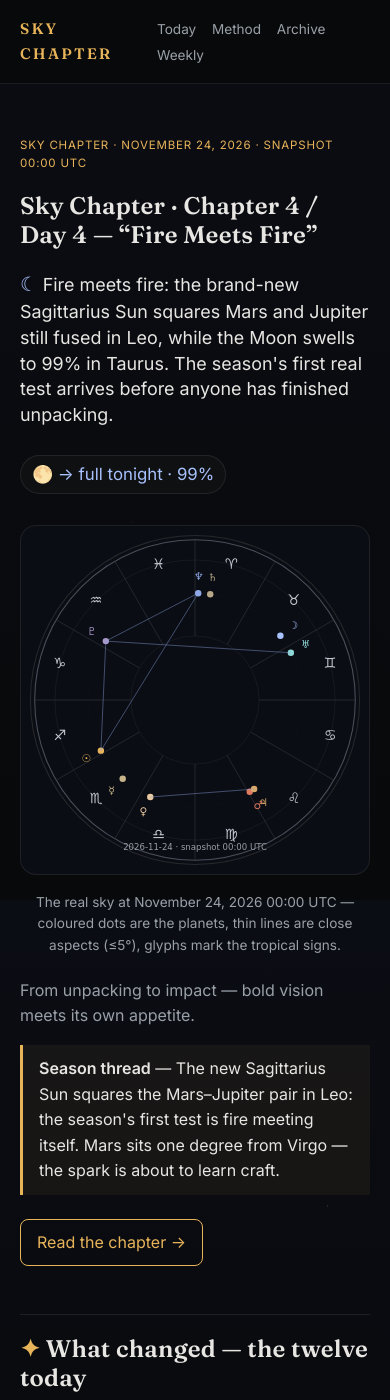
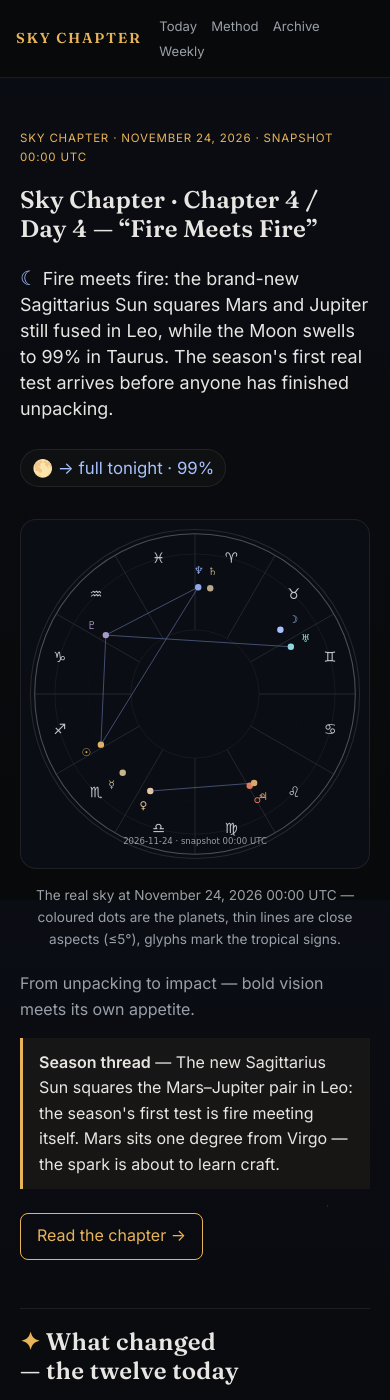
Before and after one commit to sky-chapter/sky-chapter.github.io, a Jekyll site: the page built from index.html, in a window 390 px wide and 1400 px high. Built offline with Jekyll 4.4.1, drawn with Linux system fonts in a browser that asks for light colours.

Commit message:
Mobile: nowrap brand/nav, text-wrap balance

```diff
--- a/assets/style.css
+++ b/assets/style.css
@@ -86,9 +86,11 @@ h1,h2,.brand{font-family:"Fraunces",Georgia,"Times New Roman",serif;font-weight:
 
 /* mobile polish */
 @media(max-width:640px){
+  .top{padding:.8rem 1rem;gap:.5rem}
   h1{font-size:clamp(1.5rem,5.4vw,2.1rem)}
-  .brand{letter-spacing:.14em;font-size:.95rem}
-  nav a{margin-left:.7rem;font-size:.85rem;white-space:nowrap}
+  h1,h2{text-wrap:balance}
+  .brand{letter-spacing:.12em;font-size:.9rem;white-space:nowrap}
+  nav a{margin-left:.6rem;font-size:.82rem;white-space:nowrap}
   .eyebrow{letter-spacing:.07em;font-size:.72rem}
   .moon-chip{white-space:nowrap;overflow:hidden;text-overflow:ellipsis;font-size:.85rem;padding:.3rem .7rem;max-width:100%}
   .wheel img{width:100%;padding:.2rem}
```
